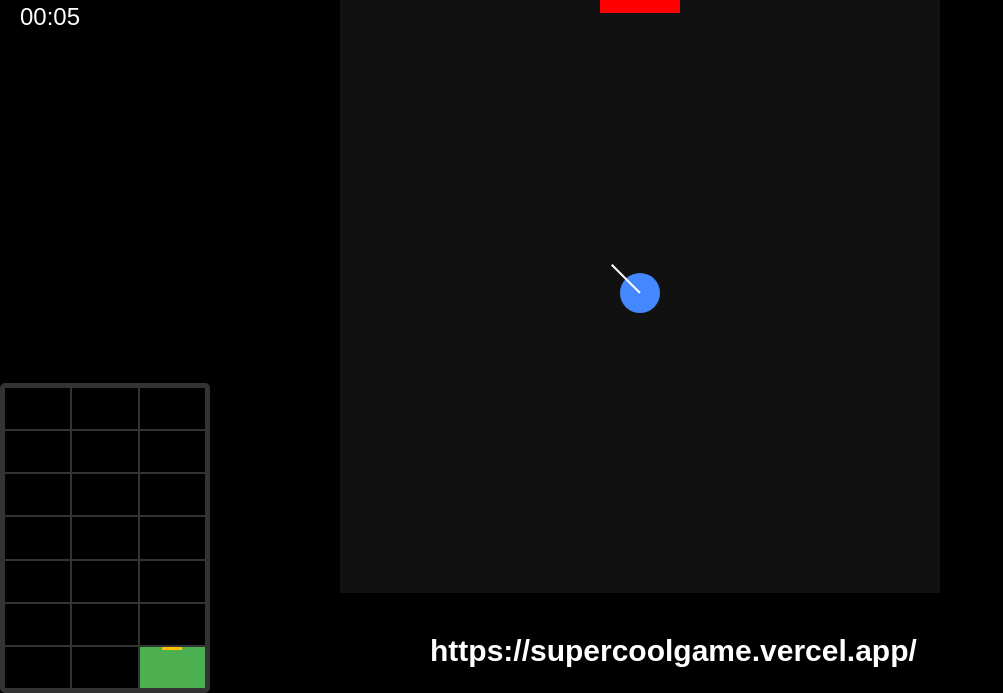
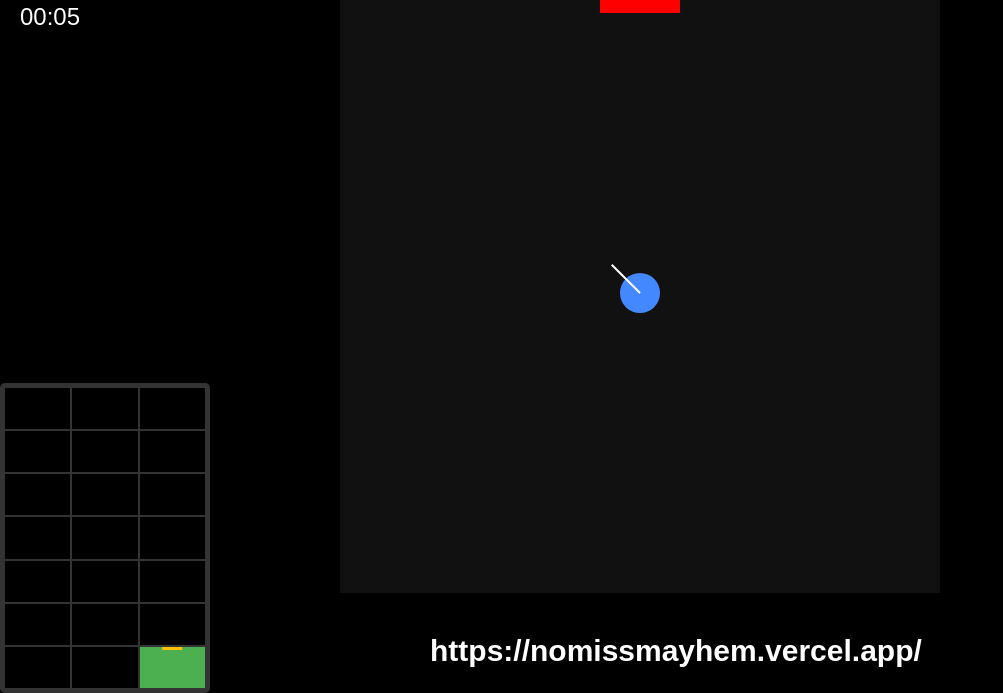
Before and after one commit to wylited/nomissmayhem, a website: page index.html in a window 1280 px wide. Shown: the part 107-800 px from the top of the page, without its empty margins (0-1003 px from the left). Drawn offline with Linux system fonts and the light colour scheme.

Commit message:
correct link

```diff
--- a/index.html
+++ b/index.html
@@ -11,7 +11,7 @@
         <div id="timer"></div>
         <div id = "map"></div>
         <h2 id = "title">NO MISS MAYHEM</h2>
-        <h2 id = "link">https://supercoolgame.vercel.app/</h2>
+        <h2 id = "link">https://nomissmayhem.vercel.app/</h2>
         <canvas id="gameCanvas"></canvas>
         <canvas id="blurCanvas"></canvas>
     </div>
```
